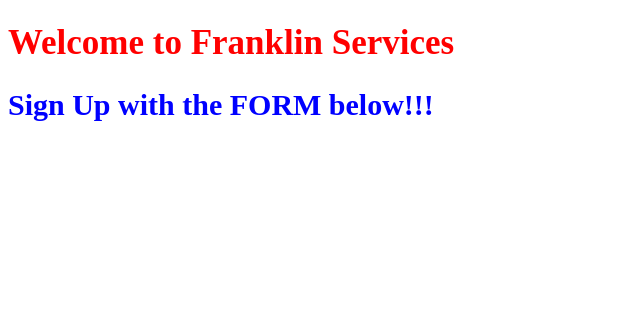
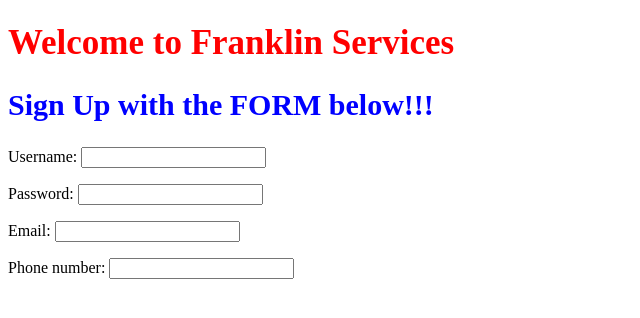
Before and after one commit to Hotlynn2/django, a Django app: page /register/ in a window 1280 px wide. Shown: the part 70-388 px from the top of the page, without its empty margins (0-640 px from the left). Run offline with Django 3.2, Linux system fonts and the light colour scheme.

Commit message:
form structure in place

```diff
--- /dev/null
+++ b/DjangoProject/NewsApp/forms.py
@@ -0,0 +1,9 @@
+from django import forms
+
+
+
+class RegistrationForm(forms.Form):
+    username = forms.CharField(max_length = 100)
+    password = forms.CharField(max_length = 100)
+    email = forms.CharField(max_length = 100)
+    phone_number = forms.CharField(max_length = 100)
--- a/DjangoProject/NewsApp/views.py
+++ b/DjangoProject/NewsApp/views.py
@@ -1,6 +1,7 @@
 # from DjangoProject import NewsApp
 from django.shortcuts import render
 from .models import News
+from .forms import RegistrationForm
 
 # Create your views here.
 
@@ -40,6 +41,10 @@ def Contact(request):
 
 def Register(request):
 
+    context = {
 
+        'form' : RegistrationForm
 
-    return render(request, 'register.html')
+   }
+
+    return render(request, 'register.html', context)
--- a/DjangoProject/templates/register.html
+++ b/DjangoProject/templates/register.html
@@ -9,5 +9,7 @@ sign up page
 <h1>Welcome to Franklin Services</h1>
 <h2>Sign Up with the FORM below!!!</h2>
 
+{{form.as_p}}
+
 
 {% endblock %}
```
Also changed, not shown: DjangoProject/NewsApp/model.py (added, +7 -0 lines).
